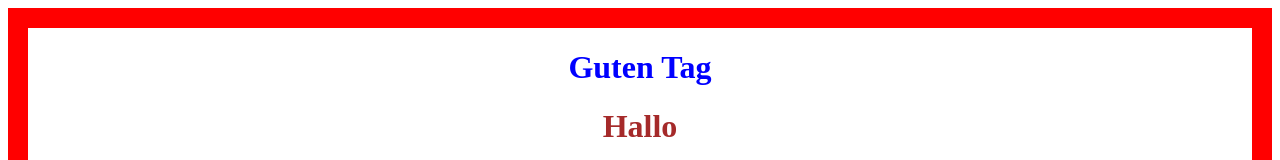
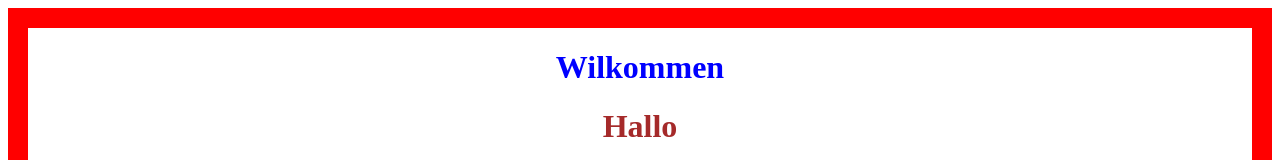
Before and after one commit to LeviBergler/Erster-Versuch, a plain HTML site: page index.html in a window 1280 px wide. Shown: the top 160 px of the page. Drawn offline with Linux system fonts and the light colour scheme.

Commit message:
Update index.html
Update index

```diff
--- a/index.html
+++ b/index.html
@@ -10,7 +10,7 @@
 <body>
     <div class="main">
         <div class="headdive">
-            <h1 class="title">Guten Tag</h1>
+            <h1 class="title">Wilkommen</h1>
             <h1 class="hello">Hallo</h1>
         </div>
         <div class="second">
```
